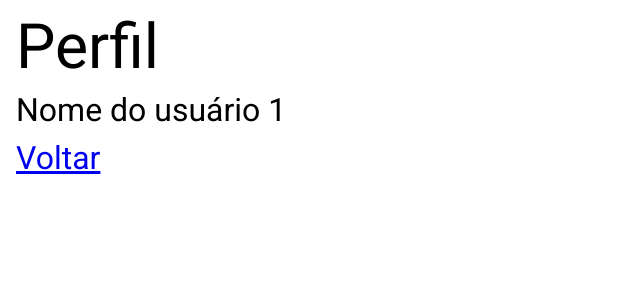
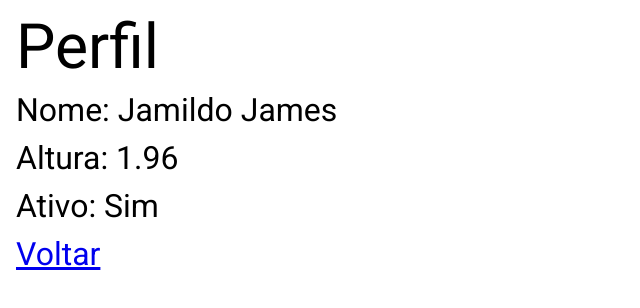
Before and after one commit to ewertonjsilva/aula-next-0, a Next.js app: page /usuarios/1 in a window 1280 px wide. Shown: the top 308 px of the page, without its empty margins (0-640 px from the left). Built offline with nearby package versions, Linux system fonts and the light colour scheme.

Commit message:
aula 25-03

```diff
--- a/app/usuarios/[id]/page.tsx
+++ b/app/usuarios/[id]/page.tsx
@@ -1,10 +1,19 @@
 import Link from 'next/link';
 
+import usuarios from '@/src/usuarios';
+
 export default function PerfilUsuario ({ params }: { params: { id: string } }) {
+
+    const usuario = usuarios.filter((usu, index, array) => usu.id === parseInt(params.id));
+
     return(
         <>
             <h1>Perfil</h1>
-            <p>Nome do usuário {params.id}</p>
+            <div>
+                <p>Nome: {usuario[0].nome}</p>
+                <p>Altura: {usuario[0].altura}</p>
+                <p>Ativo: {usuario[0].ativo ? 'Sim' : 'Não'}</p>
+            </div>
 
             <p><Link href={'/usuarios'}>Voltar</Link></p>
         </>
```
Also changed, not shown: app/usuarios/page.tsx (+15 -6 lines).
